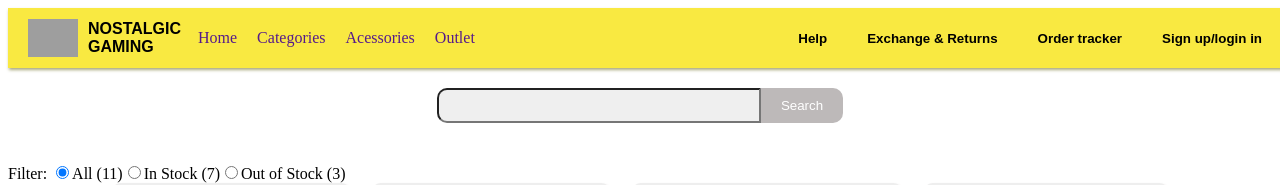
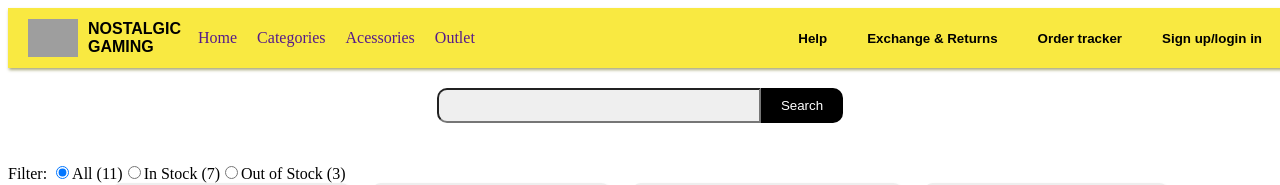
Before and after one commit to getulio-souza/games-online-store, an Angular app: page / in a window 1280 px wide. Shown: the top 185 px of the page. Built offline with nearby package versions, Linux system fonts and the light colour scheme; grey boxes are pictures that could not be loaded.

Commit message:
feature: using-template-reference-variable

```diff
--- a/src/app/components/container/search/search.component.html
+++ b/src/app/components/container/search/search.component.html
@@ -3,12 +3,12 @@
     <input
     type="text"
     class="search-product-input"
-    [(ngModel)]="searchText"
-    (input)="onSearchTextChanged()"
+    #searchInput
+    (keydown.enter)="updateSearchText(searchInput)"
     />
     <button
-      [ngClass]="{ 'btn-search': searchText, btn: !searchText }"
-      [disabled]="!searchText"
+    class="btn btn-search"
+    (click)="updateSearchText(searchInput)"
     >
       Search
     </button>
--- a/src/app/components/container/search/search.component.ts
+++ b/src/app/components/container/search/search.component.ts
@@ -11,17 +11,21 @@ import { FormsModule } from '@angular/forms';
 })
 export class SearchComponent {
 
-  @Output()searchTextChanged: EventEmitter<string> = new EventEmitter<string>();
+  @Output() searchTextChanged: EventEmitter<string> = new EventEmitter<string>();
 
   searchText: string = '';
   showtext: boolean = true;
   enableSearchBtn: boolean = true;
 
-  updateSearchText(event: any){
-    this.searchText = event.target.value;
+  updateSearchText(inputElement: HTMLInputElement) {
+    console.log(inputElement.value)
+    this.searchText = inputElement.value;
+    // this.searchText = event.target.value;
+    this.searchTextChanged.emit(this.searchText)
+
   }
 
-  onSearchTextChanged() {
-    this.searchTextChanged.emit(this.searchText)
-  }
+  // onSearchTextChanged() {
+  //   // this.searchTextChanged.emit(this.searchText)
+  // }
 }
```
